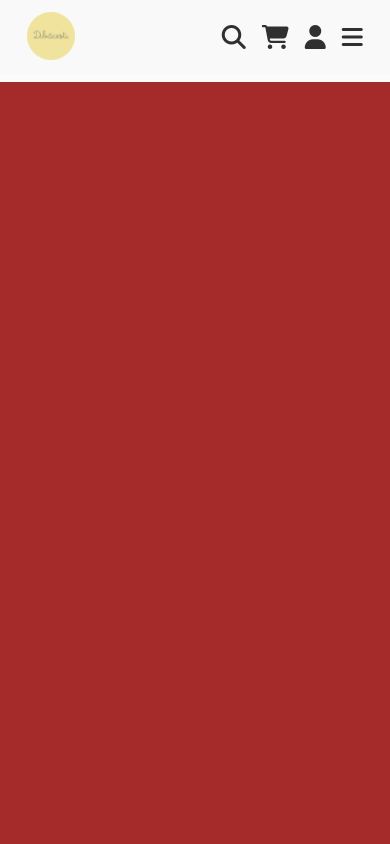
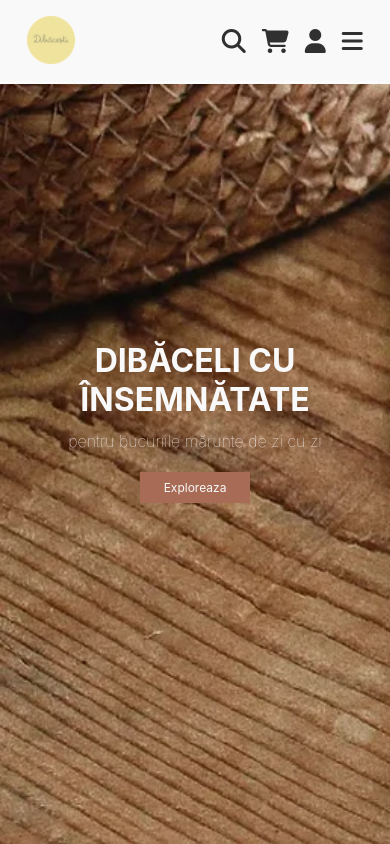
Before and after one commit to BodolicaRazvan/Dibacesti-Website, a plain HTML site: page index.html in a window 390 px wide. Drawn offline with Linux system fonts and the light colour scheme.

Commit message:
Adding Home Section

```diff
--- a/index.html
+++ b/index.html
@@ -76,6 +76,31 @@
 
 </header>
 
+<main>
+
+<section class="home" id="home">
+
+    <div class="content">
+        <h3>Dibăceli cu însemnătate</h3>
+        <p>pentru bucuriile mărunte de zi cu zi</p>
+        <a href="#" class="btn">Exploreaza</a>
+    </div>
+
+</section>
+
+
+
+
+
+
+
+
+
+
+
+
+</main>
+
 
 
 
--- a/style.css
+++ b/style.css
@@ -33,8 +33,8 @@
     outline: none;
     border: none;
     text-decoration: none;
-    /* text-transform: capitalize;
-    transition: .2s linear; */
+    /* text-transform: capitalize;*/
+    transition: .2s linear;
 }
 
 html{
@@ -61,12 +61,16 @@ body{
     background: brown;
 }
 
+section{
+    padding: var(--largeLenght1) 7%;
+}
+
 header{
     background: var(--white);
     display: flex;
     justify-content: space-between;
-    padding: var(--mediumLenght3) 7%;
-    border-bottom: var(--mediumLenght1) solid rgb(255,255,255,.3);
+    padding: var(--largeLenght1) 7%;
+    border-bottom: var(--smallLenght1) solid rgb(255,255,255,.3);
     position: fixed;
     top: 0;
     right: 0;
@@ -85,7 +89,7 @@ nav{
 
 nav a{
     margin: 0 var(--mediumLenght1);
-    font-size: var(--mediumLenght3);
+    font-size: var(--largeLenght1);
     color: var(--black);
 }
 
@@ -227,6 +231,47 @@ header .shop-container .btn{
     transition: .2s linear;
 }
 
+.home{
+    min-height: 100vh;
+    display: flex;
+    justify-content: center;
+    align-items: center;
+    background-image: url(/images/main-photo.jpg);
+    background-repeat: no-repeat;
+    background-size: cover;
+    background-position: center;
+}
+
+.home .content{
+    max-width: 100rem;
+}
+
+.home .content h3{
+    font-size: var(--largeLenght5);
+    text-transform: uppercase;
+    color: var(--black);
+}
+
+.home .content p{
+    font-size: var(--largeLenght2);
+    font-weight: lighter;
+    line-height: 1.8;
+    padding: var(--mediumLenght1) 0;
+    color: var(--black);
+}
+
+
+
+
+
+
+
+
+
+
+
+
+
 
 
 
@@ -249,6 +294,10 @@ header .shop-container .btn{
 
     .header{
         padding: var(--mediumLenght3) var(--largeLenght1);
+    }
+
+    section{
+        padding: var(--largeLenght1);
     }
 
 }
@@ -285,6 +334,22 @@ header .shop-container .btn{
         right: 2rem;
     }
 
+    .home{
+        background-position: left;
+        justify-content: center;
+        text-align: center;
+    }
+
+    .home .content h3{
+        font-size: var(--largeLenght3);
+        color: var(--white);
+    }
+
+    .home .content p{
+        font-size: var(--largeLenght1);
+        color: var(--white);
+    }
+
 }
 
 @media (max-width:450px){
```
Also changed, not shown: images/Dibacesti.png (added).
